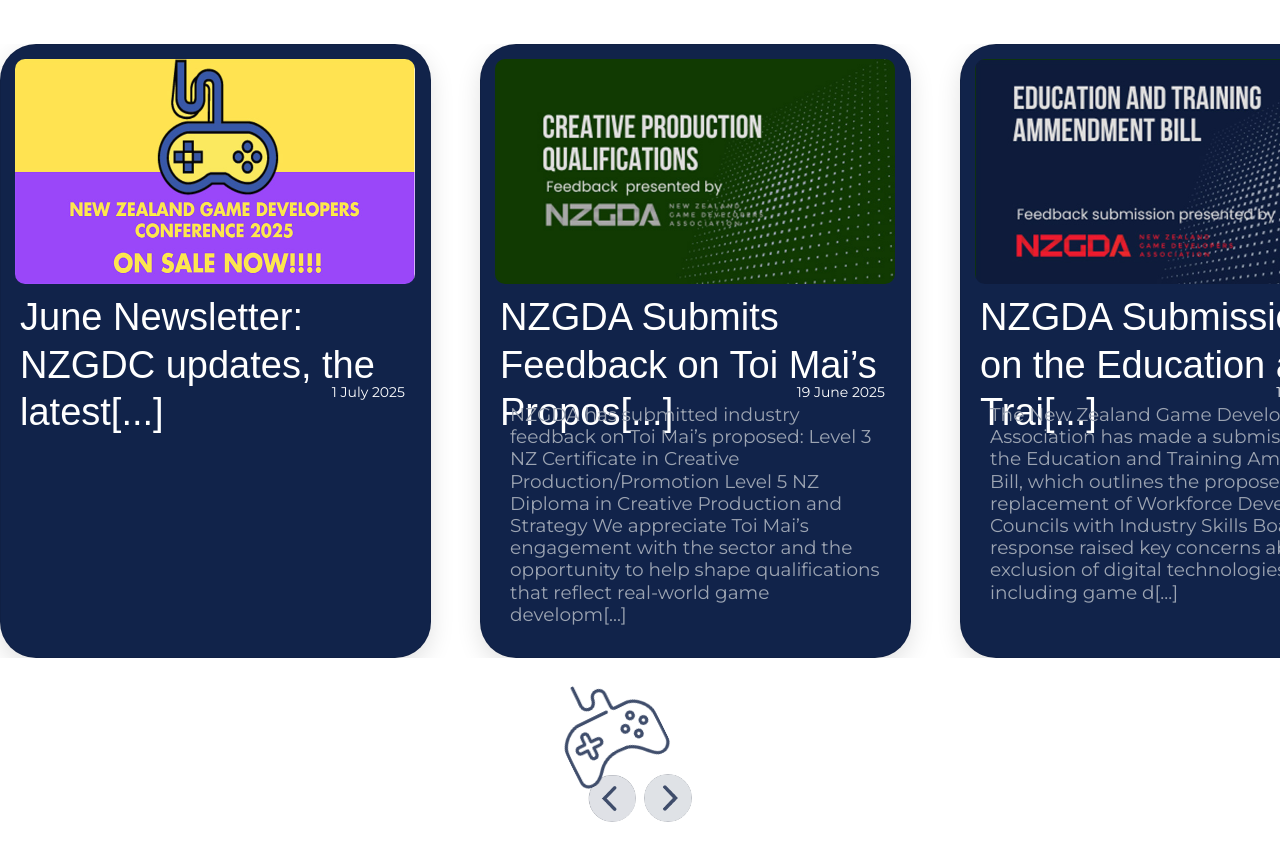
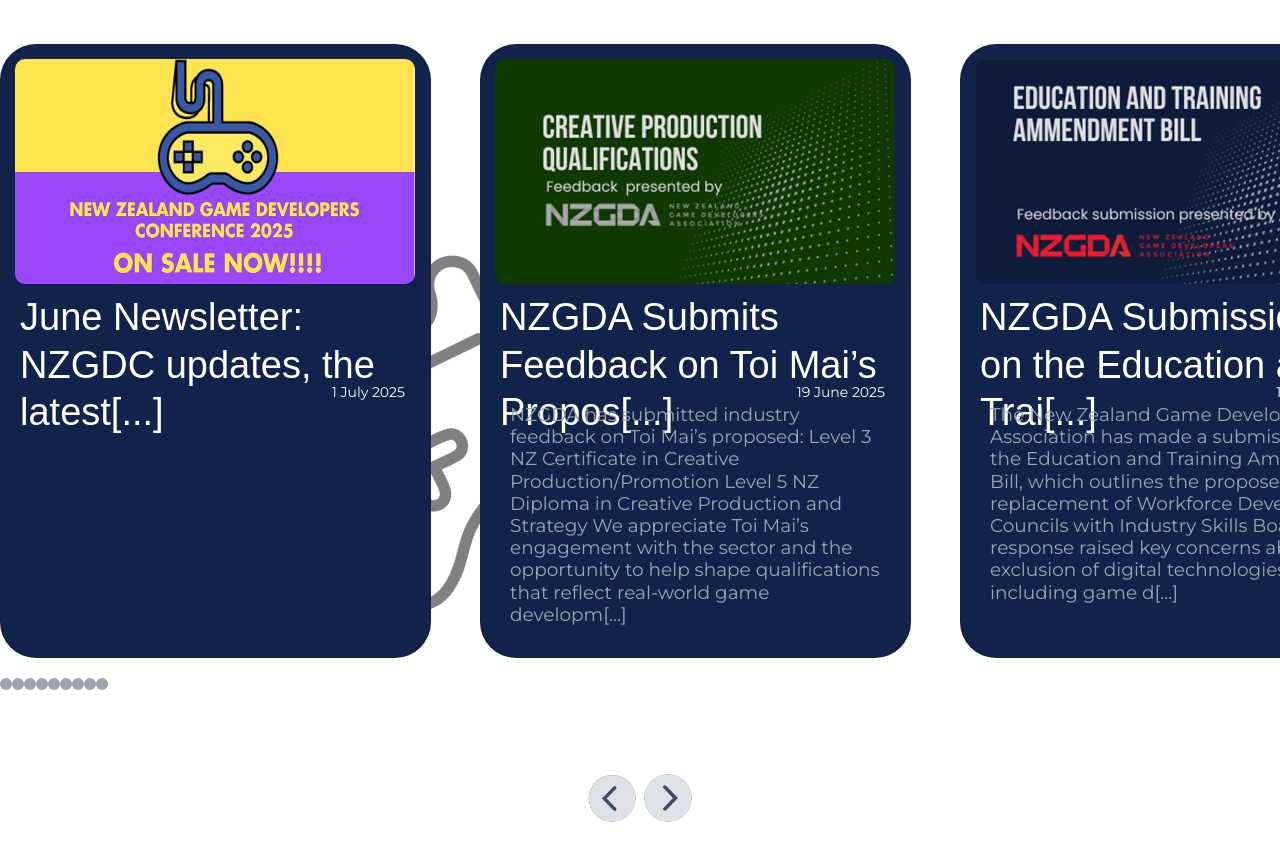
Before and after one commit to Nastomeya/2DSlider_NZGDA_News, a React (Create React App) app: page / in a window 1280 px wide. Built offline with nearby package versions, Linux system fonts and the light colour scheme.

Commit message:
- positioning the background image and set up the layer orders

```diff
--- a/src/components/CardBoard.jsx
+++ b/src/components/CardBoard.jsx
@@ -23,7 +23,7 @@
         borderRadius: radiusPx,          // 0.2 units -> px
         background,
         border: `1px solid ${border}`,
-        boxShadow: shadow,
+        // boxShadow: shadow,
         overflow: 'hidden',
         ...style,
       }}
--- a/src/components/CardCarousel.jsx
+++ b/src/components/CardCarousel.jsx
@@ -9,7 +9,8 @@
   isMobile = false,
   cardWidth = 286,
   gap = 16,
-  visibleCount = 7,          // ← how many cards to show at once
+  visibleCount = 7,
+  style = {},
 }) {
   const N = datas.length;
 
@@ -76,6 +77,8 @@
         height: `${finalCardHeight}px`,
         margin: "0 auto",
         maxWidth: "100%", // Ensure it doesn't exceed container
+        background: "transparent",
+        ...style,
       }}
     >
       <div
--- a/src/components/CarouselContainer.jsx
+++ b/src/components/CarouselContainer.jsx
@@ -64,6 +64,12 @@
           isMobile={isMobile}
           cardWidth={isMobile ? 300 : 420}
           gap={isMobile ? 35 : 60}
+
+          style={{
+            zIndex: 2, // this is the correct syntax
+            background: "transparent",
+            position: "relative",
+          }}
         />
       </div>
       {/* Dots & arrows (2D versions you already have) */}
@@ -83,8 +89,12 @@
       />
 
       {/* Decorative gamepads (2D version) */}
-      <Gamepad color="gray" width={160} height={160} position={[-60, -20]} rotation={45} />
-      <Gamepad color="#3F4D6B" width={100} height={100} position={[540, -120]} rotation={-26} />
+      <Gamepad color="#3F4D6B" width={360} height={225} position={[60, -520]} rotation={45} />
+      <Gamepad color="gray" width={360} height={360} position={[240, -520]} rotation={-26}
+        style={{
+          zIndex: 0, // this is the correct syntax
+        }}
+      />
     </div>
   );
 }
--- a/src/components/Dot.jsx
+++ b/src/components/Dot.jsx
@@ -1,8 +1,8 @@
 import React, { useState } from "react";
 
-const hoverStrokeColor = "#9ca4b2"; // on hover
-const staticColor      = "white";   // default
-const displayColor     = "#3f4d6b"; // active/current
+const hoverStrokeColor = "#3f4d6b"; // on hover
+const staticColor      = "#9ca4b2";   // default
+const displayColor     = "#11234A"; // active/current
 
 export default function Dot({
   id,
```
Also changed, not shown: src/components/Gamepad.jsx (+0 -8 lines).
